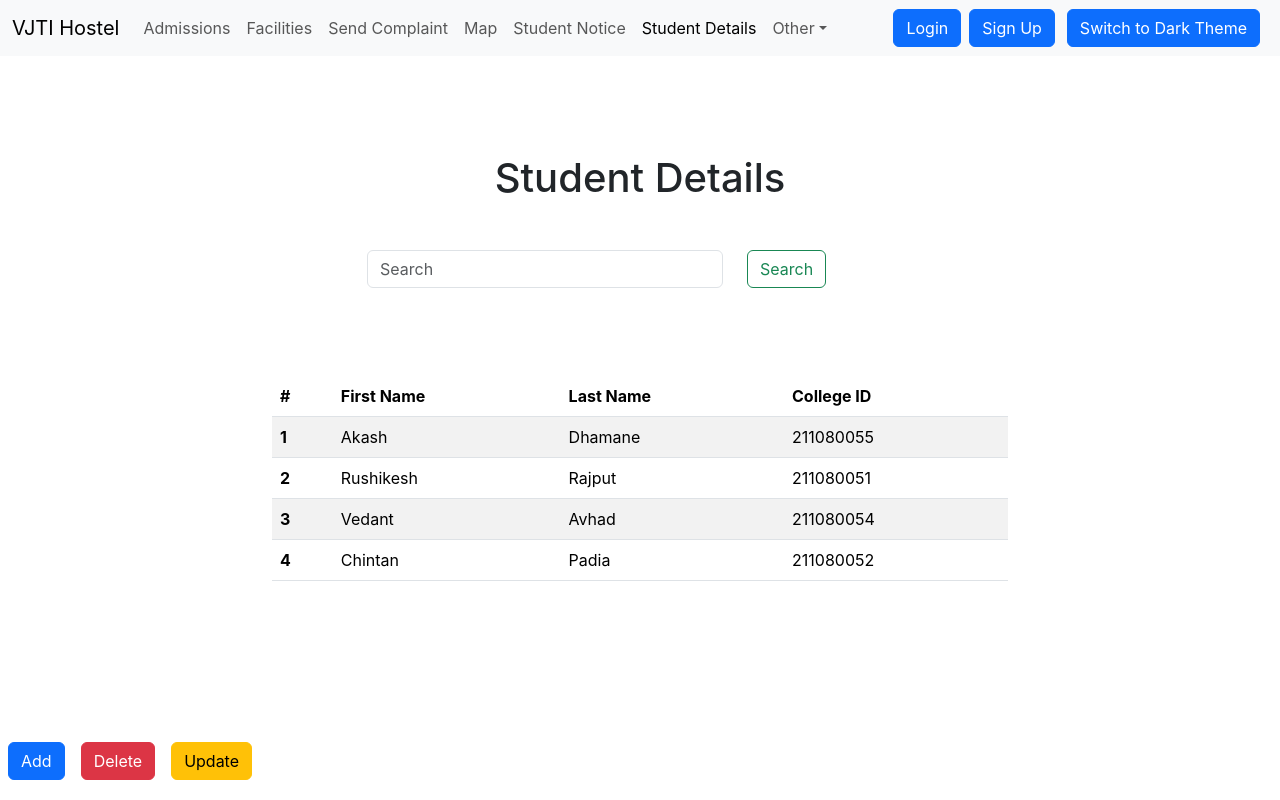
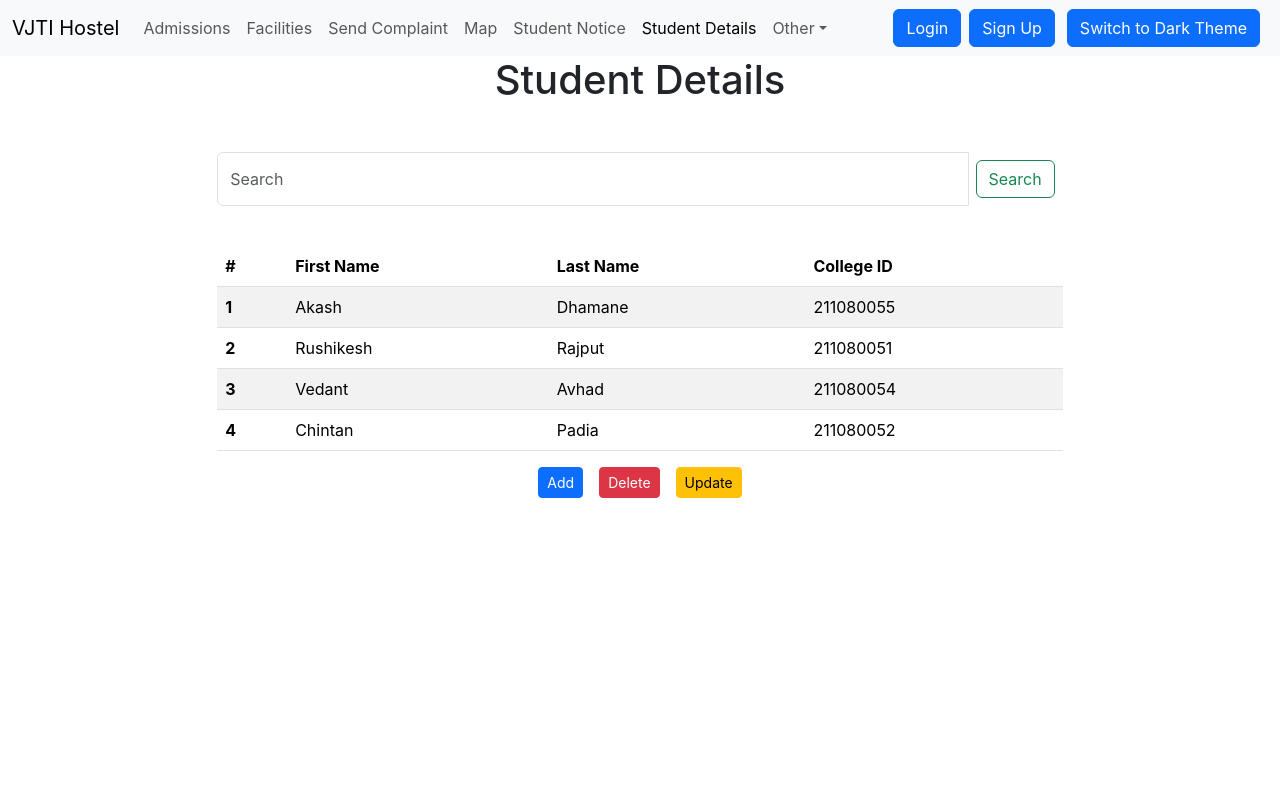
Before and after one commit to rushirajput18/VJTI-Hostel, a React (Create React App) app in the folder frontend/: page /Studentdetails in a window 1280 px wide. Built offline with nearby package versions, Linux system fonts and the light colour scheme.

Commit message:
Saved27/12

```diff
--- a/frontend/src/App.js
+++ b/frontend/src/App.js
@@ -1,7 +1,7 @@
 import Map from './components/Map'
 
 import React, { useState } from 'react';
-import Sliding from './components/sliding';
+import Sliding from './components/Sliding';
 import { BrowserRouter as Router, Route, Routes} from 'react-router-dom';
 import Navbar from './components/Navbar';
 import StudentNotice from './components/StudentNotice';
@@ -47,7 +47,7 @@ function App() {
       <Route exact path="/admission" element = {<Admission isDarkTheme={isDarkTheme}/>} />
       <Route exact path="/studentNotice" element= {<StudentNotice notices={notices} isDarkTheme={isDarkTheme}
       showAlert={showAlert}/>}/>
-      <Route exact path="/Studentdetails" element={<Studentdetails/>} />
+      <Route exact path="/Studentdetails" element={<Studentdetails isDarkTheme={isDarkTheme}/>}/>
       </Routes>
       </div>
     </Router>
--- a/frontend/src/components/Alert.js
+++ b/frontend/src/components/Alert.js
@@ -10,7 +10,7 @@ function Alert(props) {
         return lower.charAt(0).toUpperCase() + lower.slice(1);
     }
     return (
-        <div style={{height: '50px'}}>
+        <div style={{height: '0px'}}>
         {props.alert && <div className={`alert alert-${props.alert.type} alert-dismissible fade show`} role="alert">
            <strong>{capitalize(props.alert.type)}</strong>: {props.alert.msg}
         </div>}
--- a/frontend/src/components/Complaint.js
+++ b/frontend/src/components/Complaint.js
@@ -1,6 +1,6 @@
 import React from 'react'
 
-const Complaint = () => {
+const Complaint = ({isDarkTheme}) => {
   return (
     <div className='container'>
 
--- a/frontend/src/components/Facilities.js
+++ b/frontend/src/components/Facilities.js
@@ -1,8 +1,8 @@
 import React from 'react'
 
-const Facilities = () => {
+const Facilities = ({ isDarkTheme }) => {
   return (
-    <div>
+    <div className={`container bg-${isDarkTheme?'dark':'light'}`}>
       <iframe id='1' src="https://www.google.com/maps/embed?pb=!4v1698904515333!6m8!1m7!1sCAoSLEFGMVFpcE5hd3J0clNQU1FYNE50T0x5WEZTSVIwbFBhT2Q0ZEpNaXpyNF9L!2m2!1d19.0201595!2d72.855392!3f271.01579049706027!4f5.506777293554052!5f0.7820865974627469" width="600" height="450" style={{border:0}} allowfullscreen="" loading="lazy" referrerpolicy="no-referrer-when-downgrade"></iframe>
     </div>
   )
--- a/frontend/src/components/Navbar.js
+++ b/frontend/src/components/Navbar.js
@@ -82,12 +82,12 @@ const Navbar = ({ toggleDarkTheme, isDarkTheme }) => {
               </li>
             </ul>
             {!localStorage.getItem('token')?<form className="d-flex" role="search">
-      <Link className={`btn btn-${isDarkTheme?"secondary":"primary"} mx-1`} to="/login" role="button">Login</Link>
-      <Link className={`btn btn-${isDarkTheme?"secondary":"primary"} mx-1`} to="/signup" role="button">Sign Up</Link>
+      <Link className={`btn btn-${isDarkTheme?"light":"primary"} mx-1`} to="/login" role="button">Login</Link>
+      <Link className={`btn btn-${isDarkTheme?"light":"primary"} mx-1`} to="/signup" role="button">Sign Up</Link>
       </form>: <button onClick={handleLogout} className='btn btn-primary'>Logout</button>}
       <button
               onClick={toggleDarkTheme}
-              className={`btn btn-${isDarkTheme?"secondary":"primary"} mx-2`}
+              className={`btn btn-${isDarkTheme?"light":"primary"} mx-2`}
             >
               {isDarkTheme ? "Switch to Light" : "Switch to Dark"} Theme
             </button>
--- a/frontend/src/components/SendComplaint.js
+++ b/frontend/src/components/SendComplaint.js
@@ -1,28 +1,24 @@
 import React from 'react'
 
-const SendComplaint = () => {
+const SendComplaint = ({ isDarkTheme }) => {
   return (
     <div>
 
       <div>
-            <div className="container my-3">
-                <h2>Add a Note</h2>
+            <div className={`container my-3 ${isDarkTheme?'bg-dark':'bg-light'}`}>
+                <h2 className={`text-${isDarkTheme?"light":"dark"}`}>Add a complaint</h2>
                 <form className="my-3">
                     <div className="mb-3">
-                        <label htmlFor="title" className="form-label">Title</label>
+                        <label htmlFor="title" className={`form-label text-${isDarkTheme?"light":"dark"}`} >Complaint</label>
                         <input type="text" className="form-control" id="title" name="title" aria-describedby="emailHelp"  />
 
                     </div>
                     <div className="mb-3">
-                        <label htmlFor="description" className="form-label">Desciption</label>
+                        <label htmlFor="description" className={`form-label text-${isDarkTheme?"light":"dark"}`}>Desciption</label>
                         <input type="text" className="form-control" id="description" name="description"  />
                     </div>
-                    <div className="mb-3">
-                        <label htmlFor="tag" className="form-label">Tag</label>
-                        <input type="text" className="form-control" id="tag" name="tag" />
-                    </div>
 
-                    <button type="submit" className="btn btn-primary" >Submit</button>
+                    <button type="submit" className={`btn btn-${isDarkTheme?'light':'dark'} my-2`} >Submit</button>
                 </form>
 
             </div>
--- a/frontend/src/components/Studentdetails.js
+++ b/frontend/src/components/Studentdetails.js
@@ -1,26 +1,38 @@
-import React from 'react';
+import React from "react";
 
-function Studentdetails() {
+function StudentDetails({ isDarkTheme }) {
+  const containerClass = isDarkTheme ? "dark-theme" : "";
+  const tableClass = isDarkTheme ? "table table-striped table-dark" : "table table-striped";
+
   return (
-    <div className="container mt-5">
-      <h1 className="text-center " style={{paddingBottom:'1em'}}>Student Details</h1>
+    <div className={containerClass}>
+      <h1 className={`text-center ${isDarkTheme ? "text-white" : ""}`} style={{ paddingBottom: "1em" }}>
+        Student Details
+      </h1>
+
         <div className="row">
-        <div className="col-md-6 offset-md-3">
-          <form className="form-inline my-2 my-lg-0">
-            <div className="row">
-              <div className="col-8">
-                <input className="form-control mr-sm-2" type="search" placeholder="Search" aria-label="Search" />
-              </div>
-              <div className="col-4" style={{paddingBottom:'4em'}}>
-                <button className="btn btn-outline-success btn-block my-2 my-sm-0" type="submit">Search</button>
+          <div className="col-md-8 offset-md-2">
+            <div className="input-group mb-3">
+              <input
+                className={`form-control ${isDarkTheme ? "bg-dark text-white" : ""}`}
+                type="search"
+                placeholder="Search"
+                aria-label="Search"
+              />
+              <div className="input-group-append">
+                <button
+                  className={`btn btn-outline-success m-2 ${isDarkTheme ? "btn-dark text-white" : ""}`}
+                  type="submit"
+                >
+                  Search
+                </button>
               </div>
             </div>
-          </form>
           </div>
         </div>
         <div className="row mt-4">
           <div className="col-md-8 offset-md-2">
-          <table className="table table-striped">
+            <table className={tableClass}>
               <thead>
                 <tr>
                   <th scope="col">#</th>
@@ -57,18 +69,20 @@ function Studentdetails() {
               </tbody>
             </table>
           </div>
-      </div>
-      <div className="row">
-        <div className="col-md-6 offset-md-3">
-          <div className="d-grid gap-2 d-md-block fixed-bottom " style={{ position: 'fixed', bottom: '20px', right: '0' }}>
-            <button type="button" className="btn btn-primary mx-2">Add</button>
-            <button type="button" className="btn btn-danger mx-2">Delete</button>
-            <button type="button" className="btn btn-warning mx-2">Update</button>
-          </div>
+          <div className="col-md-8 offset-md-2 text-center">
+            <button type="button" className={`btn btn-primary btn-sm mx-2 ${isDarkTheme ? "btn-dark" : ""}`}>
+              Add
+            </button>
+            <button type="button" className={`btn btn-danger btn-sm mx-2 ${isDarkTheme ? "btn-dark" : ""}`}>
+              Delete
+            </button>
+            <button type="button" className={`btn btn-warning btn-sm mx-2 ${isDarkTheme ? "btn-dark" : ""}`}>
+              Update
+            </button>
           </div>
         </div>
       </div>
   );
 }
 
-export default Studentdetails;
+export default StudentDetails;
```
Also changed, not shown: frontend/src/components/sliding.js (+19 -17 lines). Lines whose indentation alone changed are shown as unchanged.
